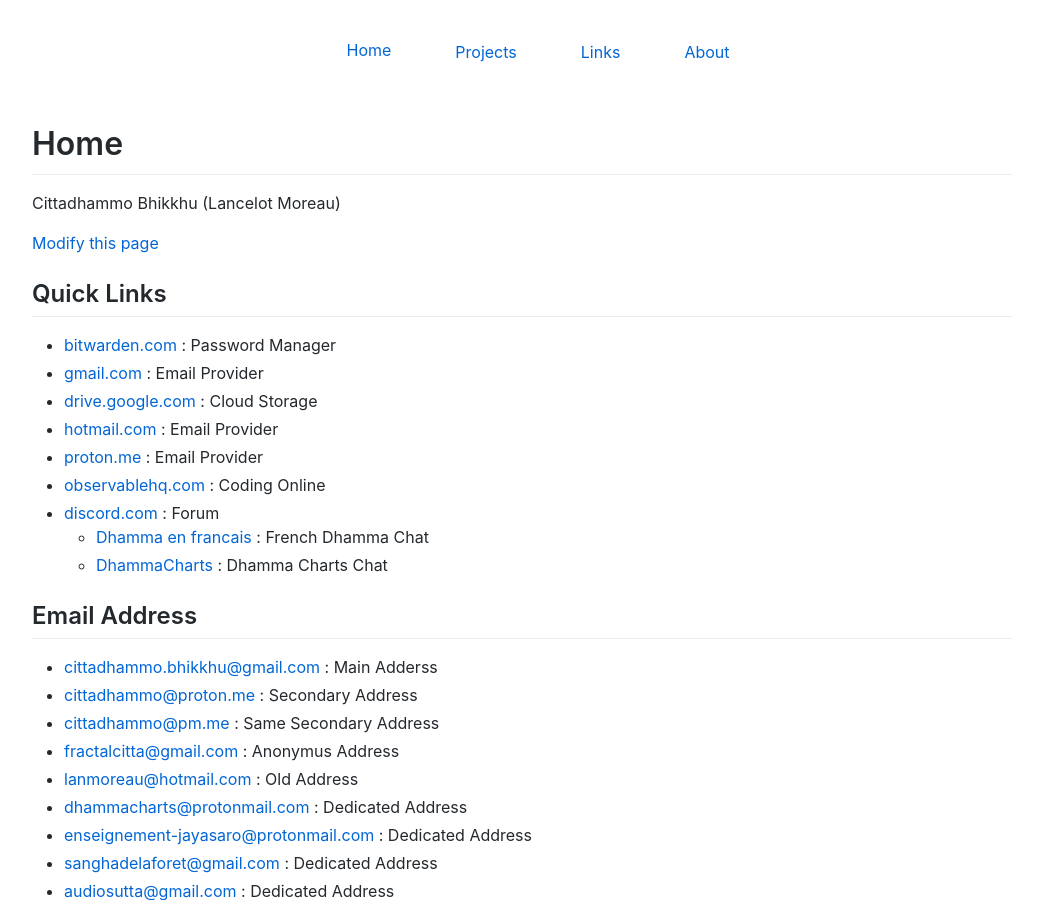
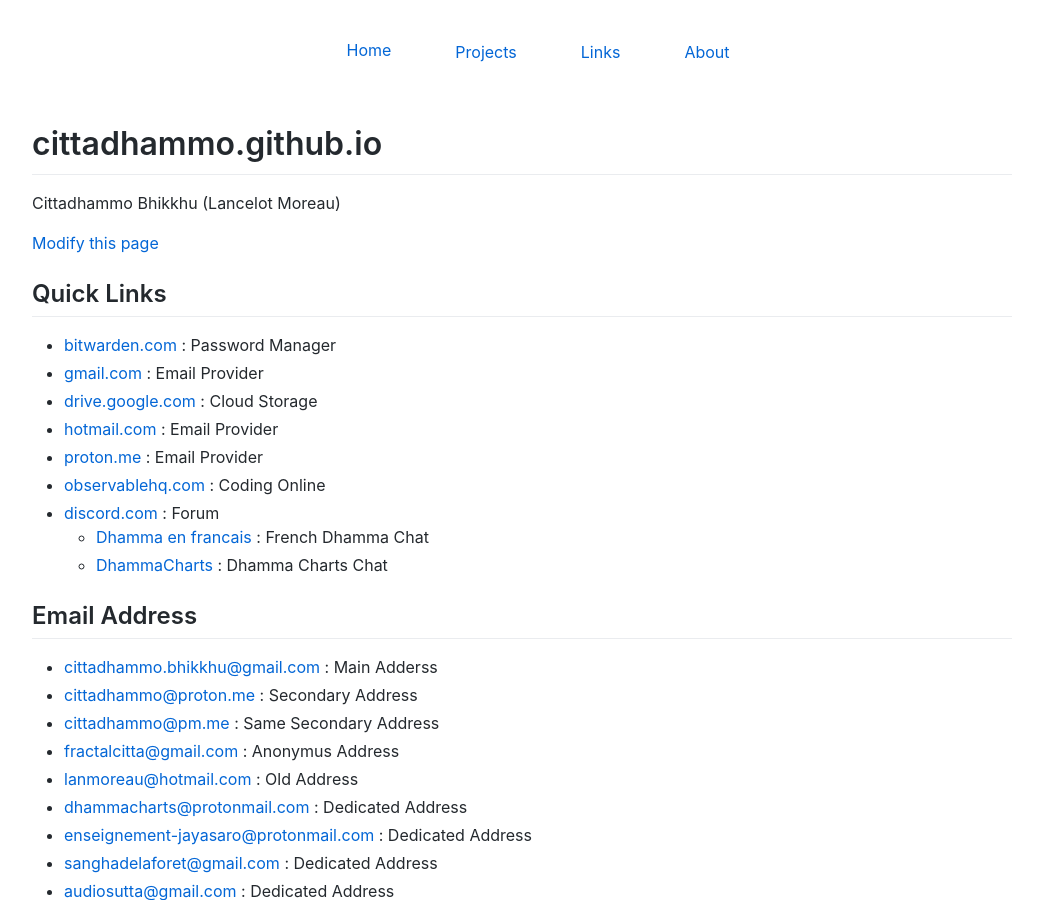
Before and after one commit to cittadhammo/old-personal-website, a Jekyll site: the page built from index.md, in a window 1280 px wide and 900 px high. Shown: the whole window, without its empty margins (118-1161 px from the left). Built offline with Jekyll 4.4.1, drawn with Linux system fonts in a browser that asks for light colours.

Commit message:
Update index.md

```diff
--- a/index.md
+++ b/index.md
@@ -1,12 +1,11 @@
 ---
 layout: page
-title: Home
+title: cittadhammo.github.io
 ---
-
 
 Cittadhammo Bhikkhu (Lancelot Moreau)
 
-[Modify this page](https://github.com/cittadhammo/cittadhammo.github.io/edit/main/index.html)
+[Modify this page](https://github.com/cittadhammo/cittadhammo.github.io/edit/main/index.md)
 
 ## Quick Links
 
```
